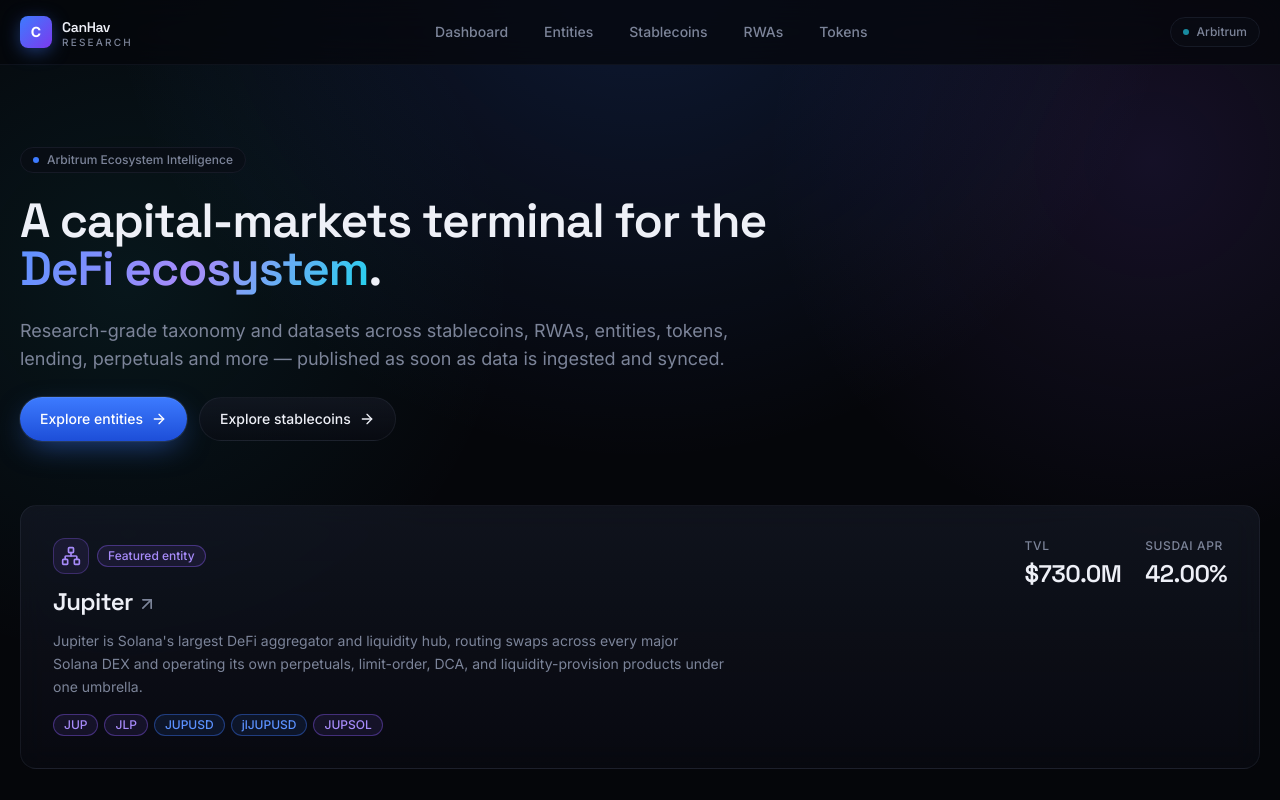
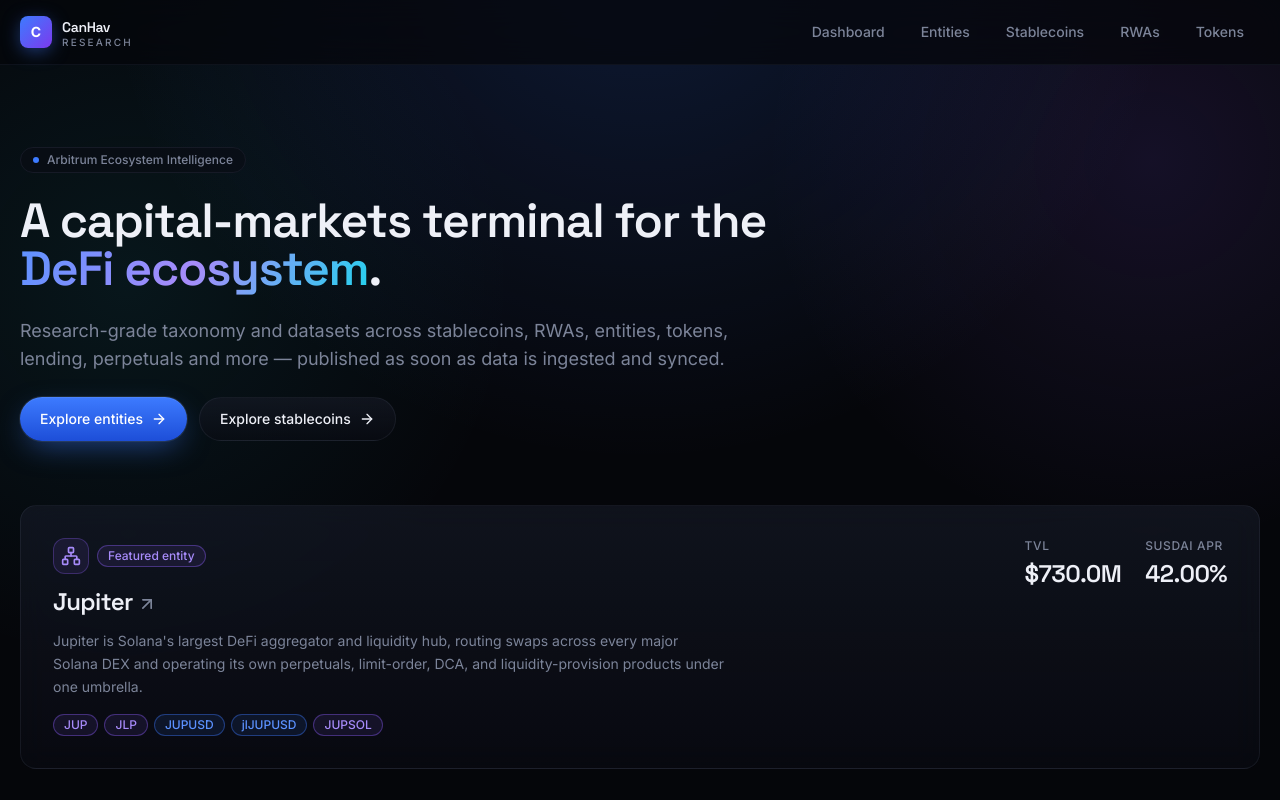
Before and after one commit to wazarat/canhav-prod, a Next.js app in the folder frontend/: page / in a window 1280 px wide. Shown: the top 800 px of the page. Built offline with nearby package versions, Linux system fonts and the light colour scheme.

Commit message:
UI CHANGES

```diff
--- a/frontend/components/layout/Nav.tsx
+++ b/frontend/components/layout/Nav.tsx
@@ -27,13 +27,6 @@
             </Link>
           ))}
         </nav>
-
-        <div className="flex items-center gap-2">
-          <span className="hidden items-center gap-2 rounded-full border border-ink-800 bg-ink-900/60 px-3 py-1.5 text-xs font-medium text-ink-300 sm:inline-flex">
-            <span className="h-1.5 w-1.5 rounded-full bg-signal-400 animate-pulse-soft" />
-            Arbitrum
-          </span>
-        </div>
       </div>
     </header>
   );
```
